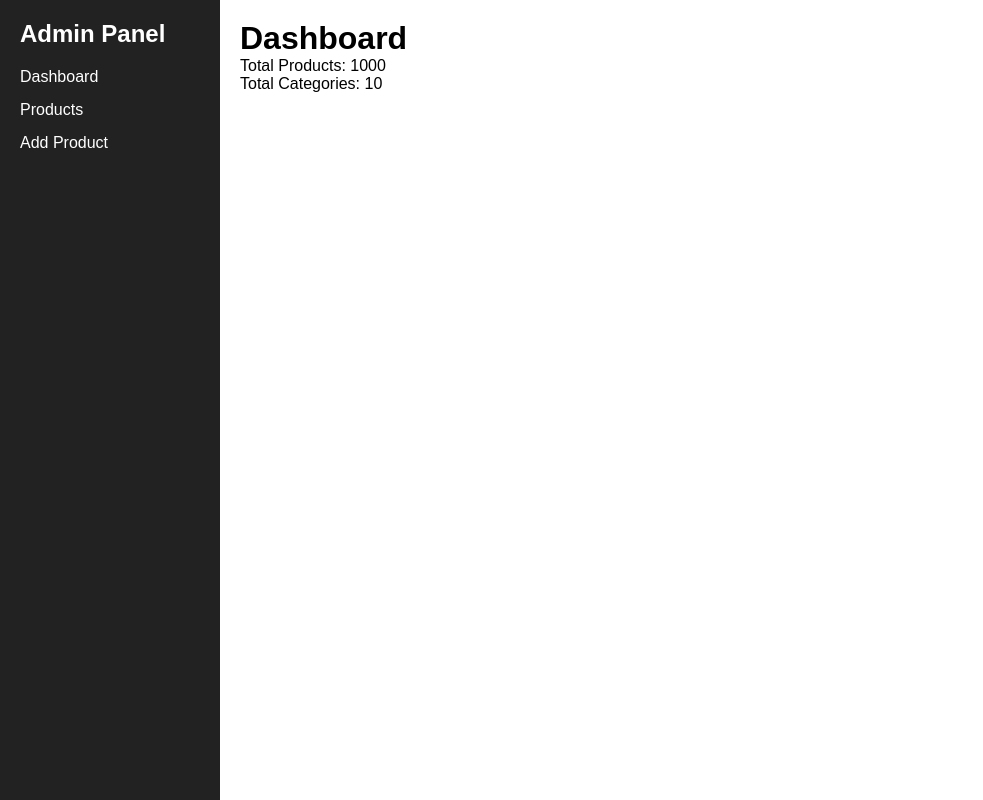
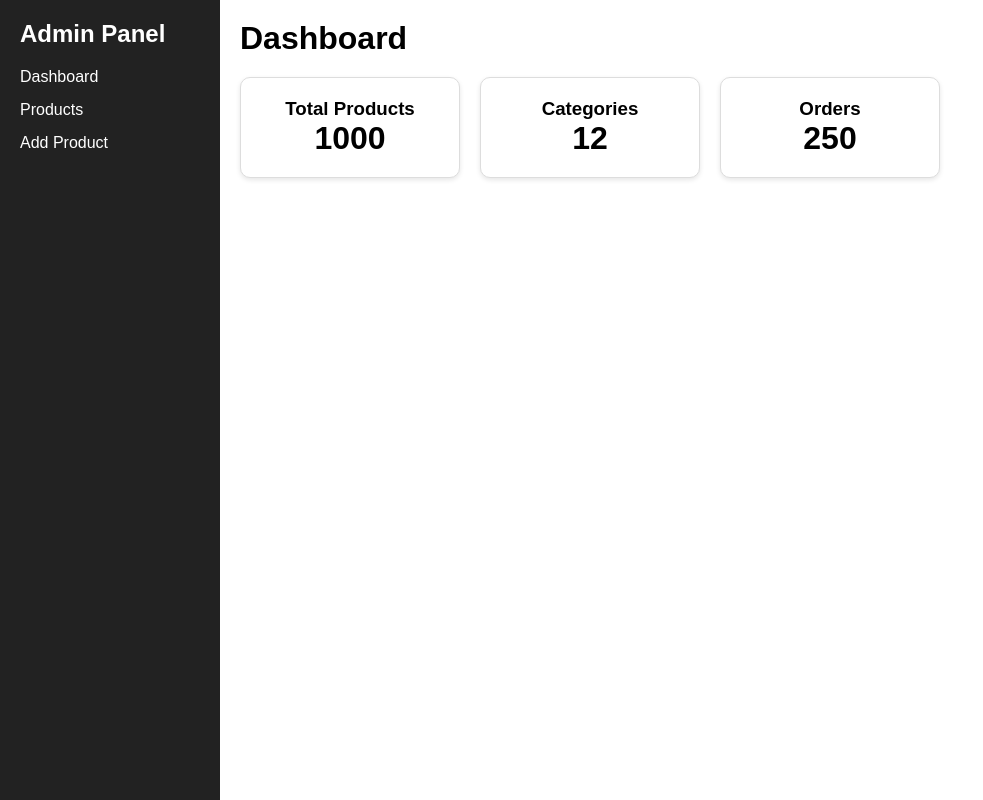
Before and after one commit to AnilaMohanan/AI-Commerce-Engine, a React (Vite) app in the folder client/: page / in a window 1280 px wide. Shown: the whole page, without its empty margins (0-983 px from the left). Built offline with nearby package versions, Linux system fonts and the light colour scheme.

Commit message:
Design dashboard layout with stats cards

```diff
--- a/client/src/components/StatsCard.jsx
+++ b/client/src/components/StatsCard.jsx
@@ -0,0 +1,20 @@
+function StatsCard({ title, value }) {
+  return (
+    <div
+      style={{
+        border: "1px solid #ddd",
+        borderRadius: "10px",
+        padding: "20px",
+        width: "220px",
+        textAlign: "center",
+        background: "#fff",
+        boxShadow: "0 2px 5px rgba(0,0,0,0.1)",
+      }}
+    >
+      <h3>{title}</h3>
+      <h1>{value}</h1>
+    </div>
+  );
+}
+
+export default StatsCard;
--- a/client/src/pages/Dashboard.jsx
+++ b/client/src/pages/Dashboard.jsx
@@ -1,9 +1,21 @@
+import StatsCard from "../components/StatsCard";
+
 function Dashboard() {
   return (
     <div>
       <h1>Dashboard</h1>
-      <p>Total Products: 1000</p>
-      <p>Total Categories: 10</p>
+
+      <div
+        style={{
+          display: "flex",
+          gap: "20px",
+          marginTop: "20px",
+        }}
+      >
+        <StatsCard title="Total Products" value="1000" />
+        <StatsCard title="Categories" value="12" />
+        <StatsCard title="Orders" value="250" />
+      </div>
     </div>
   );
 }
```
